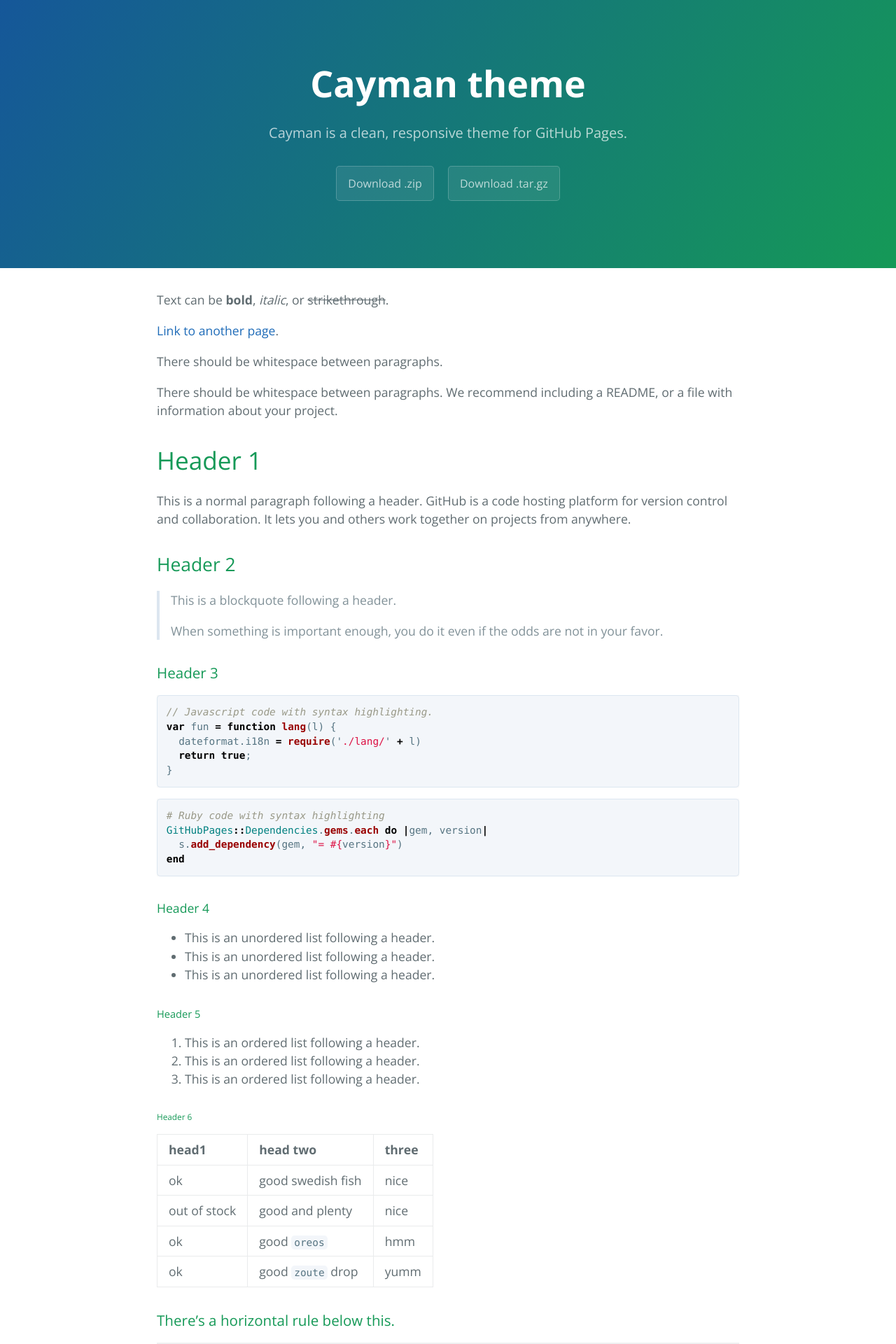
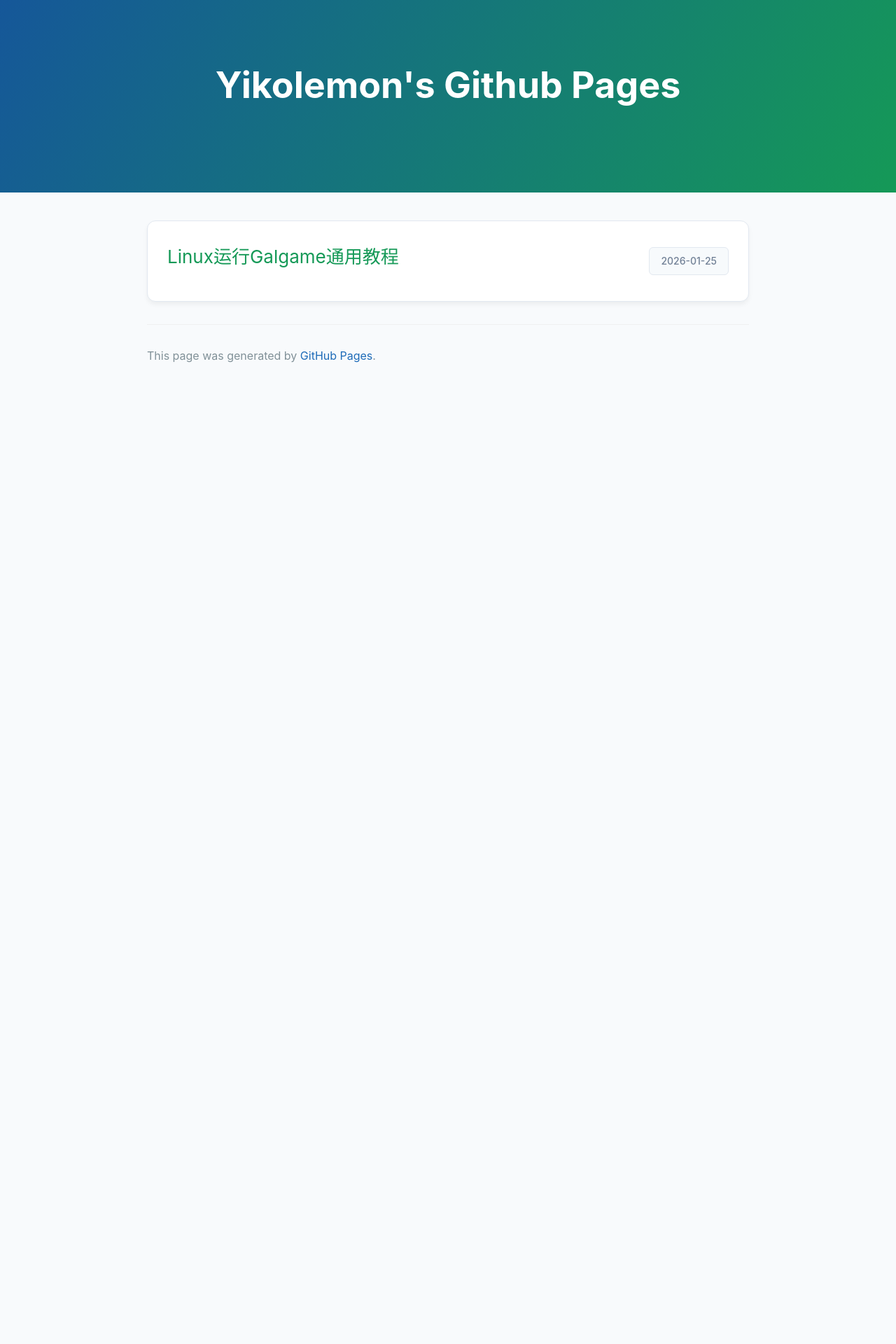
Before and after one commit to yikolemon/yikolemon.github.io, a Jekyll site: the page built from index.md, in a window 1280 px wide. Shown: the top 1920 px of the page at 70% size. Built offline with Jekyll 4.4.1, drawn with Linux system fonts in a browser that asks for light colours; the repository's description, which GitHub fills in, is left out; after the commit the page ends 900 px from its top, so only the background shows below that; some of the changed text lies outside the part shown.

Commit message:
feat(博客): 添加Linux运行Galgame教程并重构首页
- 新增Linux运行Galgame的详细教程文章及配套图片
- 重构首页布局为文章卡片列表形式
- 更新网站标题和配置，移除默认主题内容
- 修改默认布局以支持文章页隐藏头部

````diff
--- a/_config.yml
+++ b/_config.yml
@@ -1,5 +1,4 @@
-title: Cayman theme
-description: Cayman is a clean, responsive theme for GitHub Pages.
-show_downloads: true
+title: Yikolemon's Github Pages
+show_downloads: false
 google_analytics:
 theme: jekyll-theme-cayman
--- a/_layouts/default.html
+++ b/_layouts/default.html
@@ -15,6 +15,7 @@
   <body>
     <a id="skip-to-content" href="#content">Skip to the content.</a>
 
+    {% unless page.layout == 'default' and page.path contains '_posts' %}
     <header class="page-header" role="banner">
       <h1 class="project-name">{{ page.title | default: site.title | default: site.github.repository_name }}</h1>
       <h2 class="project-tagline">{{ page.description | default: site.description | default: site.github.project_tagline }}</h2>
@@ -26,6 +27,7 @@
         <a href="{{ site.github.tar_url }}" class="btn">Download .tar.gz</a>
       {% endif %}
     </header>
+    {% endunless %}
 
     <main id="content" class="main-content" role="main">
       {{ content }}
--- a/index.md
+++ b/index.md
@@ -2,122 +2,124 @@
 layout: default
 ---
 
-Text can be **bold**, _italic_, or ~~strikethrough~~.
+{% for post in site.posts %}
+<div class="post-card">
+  <div class="post-header">
+    <h2 class="post-title"><a href="{{ post.url }}">{{ post.title }}</a></h2>
+    <div class="post-meta">{{ post.date | date: "%Y-%m-%d" }}</div>
+  </div>
+</div>
+{% endfor %}
 
-[Link to another page](./another-page.html).
+<style>
+/* 全局样式重置 */
+* {
+  box-sizing: border-box;
+  margin: 0;
+  padding: 0;
+}
 
-There should be whitespace between paragraphs.
+body {
+  font-family: -apple-system, BlinkMacSystemFont, "Segoe UI", Roboto, Oxygen, Ubuntu, Cantarell, "Open Sans", "Helvetica Neue", sans-serif;
+  background-color: #f8fafc;
+  color: #2d3748;
+  line-height: 1.6;
+}
 
-There should be whitespace between paragraphs. We recommend including a README, or a file with information about your project.
+/* 主内容区域 */
+.main-content {
+  max-width: 900px;
+  margin: 0 auto;
+  padding: 40px 20px;
+}
 
-# Header 1
+/* 文章卡片 */
+.post-card {
+  background: white;
+  border-radius: 12px;
+  padding: 28px;
+  margin-bottom: 24px;
+  box-shadow: 0 4px 6px rgba(0, 0, 0, 0.05);
+  transition: all 0.3s ease;
+  border: 1px solid #e2e8f0;
+  text-align: left;
+}
 
-This is a normal paragraph following a header. GitHub is a code hosting platform for version control and collaboration. It lets you and others work together on projects from anywhere.
+/* 卡片悬停效果 */
+.post-card:hover {
+  transform: translateY(-3px);
+  box-shadow: 0 10px 25px rgba(0, 0, 0, 0.1);
+  border-color: #cbd5e0;
+}
 
-## Header 2
+/* 文章头部 */
+.post-header {
+  display: flex;
+  justify-content: space-between;
+  align-items: center;
+  flex-wrap: nowrap;
+  gap: 16px;
+  width: 100%;
+}
 
-> This is a blockquote following a header.
->
-> When something is important enough, you do it even if the odds are not in your favor.
+/* 文章标题 */
+.post-title {
+  margin: 0;
+  font-size: 26px;
+  font-weight: 700;
+  color: #2d3748;
+  flex: 1;
+  min-width: 0;
+  text-align: left;
+}
 
-### Header 3
+/* 标题链接 */
+.post-title a {
+  color: inherit;
+  text-decoration: none;
+  transition: color 0.3s ease;
+  display: inline-block;
+  line-height: 1.3;
+  vertical-align: middle;
+}
 
-```js
-// Javascript code with syntax highlighting.
-var fun = function lang(l) {
-  dateformat.i18n = require('./lang/' + l)
-  return true;
+/* 标题链接悬停效果 */
+.post-title a:hover {
+  color: #3182ce;
+  text-decoration: none;
 }
-```
 
-```ruby
-# Ruby code with syntax highlighting
-GitHubPages::Dependencies.gems.each do |gem, version|
-  s.add_dependency(gem, "= #{version}")
-end
-```
+/* 文章元信息 */
+.post-meta {
+  color: #718096;
+  font-size: 14px;
+  font-weight: 500;
+  background-color: #f7fafc;
+  padding: 8px 16px;
+  border-radius: 6px;
+  border: 1px solid #e2e8f0;
+  white-space: nowrap;
+  display: inline-flex;
+  align-items: center;
+  justify-content: center;
+  margin-left: 0;
+  vertical-align: middle;
+}
 
-#### Header 4
+/* 响应式设计 */
+@media (max-width: 640px) {
+  .post-header {
+    flex-direction: column;
+    align-items: flex-start;
+    gap: 8px;
+  }
 
-*   This is an unordered list following a header.
-*   This is an unordered list following a header.
-*   This is an unordered list following a header.
+  .post-title {
+    font-size: 22px;
+  }
 
-##### Header 5
-
-1.  This is an ordered list following a header.
-2.  This is an ordered list following a header.
-3.  This is an ordered list following a header.
-
-###### Header 6
-
-| head1        | head two          | three |
-|:-------------|:------------------|:------|
-| ok           | good swedish fish | nice  |
-| out of stock | good and plenty   | nice  |
-| ok           | good `oreos`      | hmm   |
-| ok           | good `zoute` drop | yumm  |
-
-### There's a horizontal rule below this.
-
-* * *
-
-### Here is an unordered list:
-
-*   Item foo
-*   Item bar
-*   Item baz
-*   Item zip
-
-### And an ordered list:
-
-1.  Item one
-1.  Item two
-1.  Item three
-1.  Item four
-
-### And a nested list:
-
-- level 1 item
-  - level 2 item
-  - level 2 item
-    - level 3 item
-    - level 3 item
-- level 1 item
-  - level 2 item
-  - level 2 item
-  - level 2 item
-- level 1 item
-  - level 2 item
-  - level 2 item
-- level 1 item
-
-### Small image
-
-![Octocat](https://github.githubassets.com/images/icons/emoji/octocat.png)
-
-### Large image
-
-![Branching](https://guides.github.com/activities/hello-world/branching.png)
-
-
-### Definition lists can be used with HTML syntax.
-
-<dl>
-<dt>Name</dt>
-<dd>Godzilla</dd>
-<dt>Born</dt>
-<dd>1952</dd>
-<dt>Birthplace</dt>
-<dd>Japan</dd>
-<dt>Color</dt>
-<dd>Green</dd>
-</dl>
-
-```
-Long, single-line code blocks should not wrap. They should horizontally scroll if they are too long. This line should be long enough to demonstrate this.
-```
-
-```
-The final element.
-```
+  .post-card {
+    padding: 20px;
+  }
+}
+</style>
````
Also changed, not shown: _posts/2026-01-25-linux运行galgame通用教程.md (added, +98 -0 lines), README.md, assets/images/linux运行galgame通用教程/Screenshot_20260124_234309.png (added), assets/images/linux运行galgame通用教程/Screenshot_20260124_235432.png (added), assets/images/linux运行galgame通用教程/image-20260124231549621.png (added), assets/images/linux运行galgame通用教程/image-20260124231716876.png (added), assets/images/linux运行galgame通用教程/image-20260124232045909.png (added), assets/images/linux运行galgame通用教程/image-20260124232302165.png (added), assets/images/linux运行galgame通用教程/image-20260124232459866.png (added), assets/images/linux运行galgame通用教程/image-20260124233017237.png (added), assets/images/linux运行galgame通用教程/image-20260124233703465.png (added), assets/images/linux运行galgame通用教程/image-20260124235514497.png (added), assets/images/linux运行galgame通用教程/image-20260124235830085.png (added), assets/images/linux运行galgame通用教程/image-20260124235943591.png (added).
